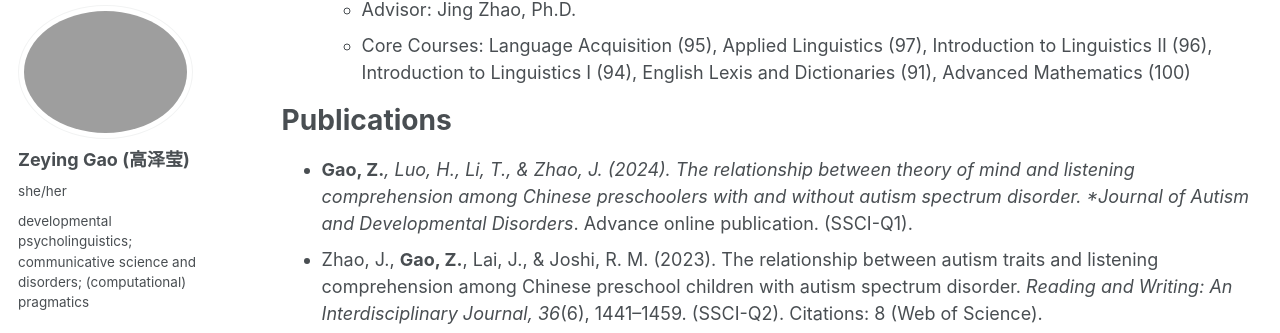
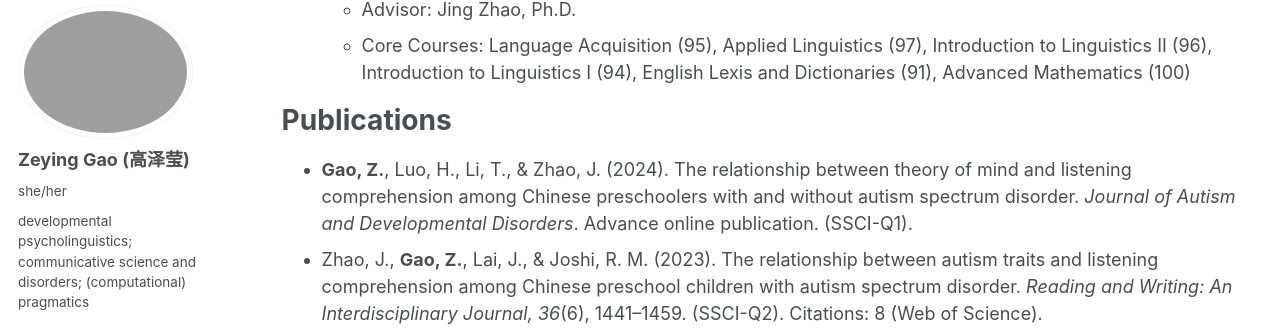
Before and after one commit to ZeyingGAO/zeyinggao.github.io, a Jekyll site: the page built from _pages/cv.md, in a window 1280 px wide and 900 px high, scrolled down 589 px. Shown: the part 101-434 px from the top of the window. Built offline with Jekyll 4.4.1, drawn with Linux system fonts in a browser that asks for light colours; some web fonts are replaced.

Commit message:
Update cv.md

```diff
--- a/_pages/cv.md
+++ b/_pages/cv.md
@@ -29,7 +29,7 @@ Education
 
 Publications
 ======
-* **Gao, Z.***, Luo, H., Li, T., & Zhao, J. (2024). The relationship between theory of mind and listening comprehension among Chinese preschoolers with and without autism spectrum disorder. *Journal of Autism and Developmental Disorders*. Advance online publication. (SSCI-Q1).
+* **Gao, Z.**, Luo, H., Li, T., & Zhao, J. (2024). The relationship between theory of mind and listening comprehension among Chinese preschoolers with and without autism spectrum disorder. *Journal of Autism and Developmental Disorders*. Advance online publication. (SSCI-Q1).
 * Zhao, J., **Gao, Z.**, Lai, J., & Joshi, R. M. (2023). The relationship between autism traits and listening comprehension among Chinese preschool children with autism spectrum disorder. *Reading and Writing: An Interdisciplinary Journal, 36*(6), 1441–1459. (SSCI-Q2). Citations: 8 (Web of Science).
 
 Peer-Reviewed Conference Presentations
```
